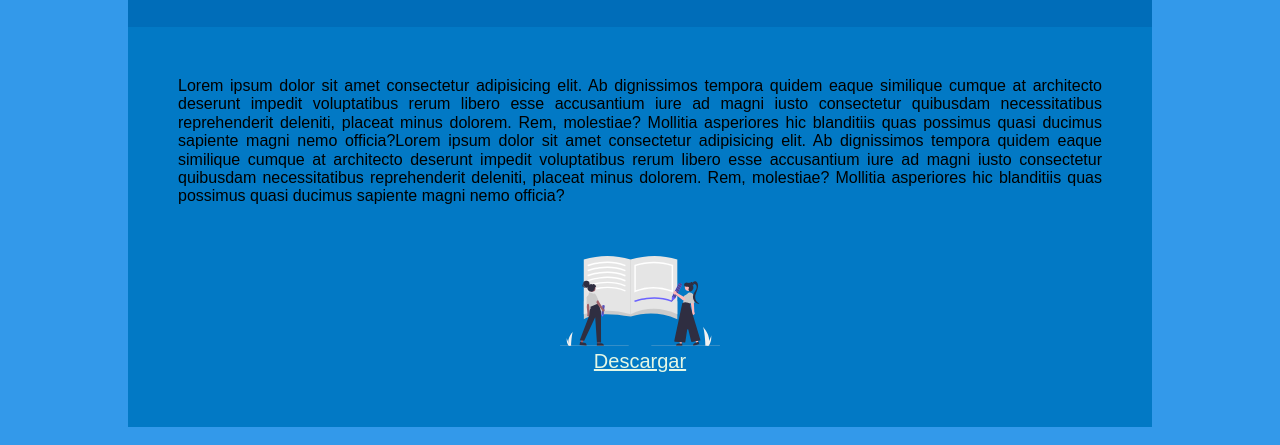
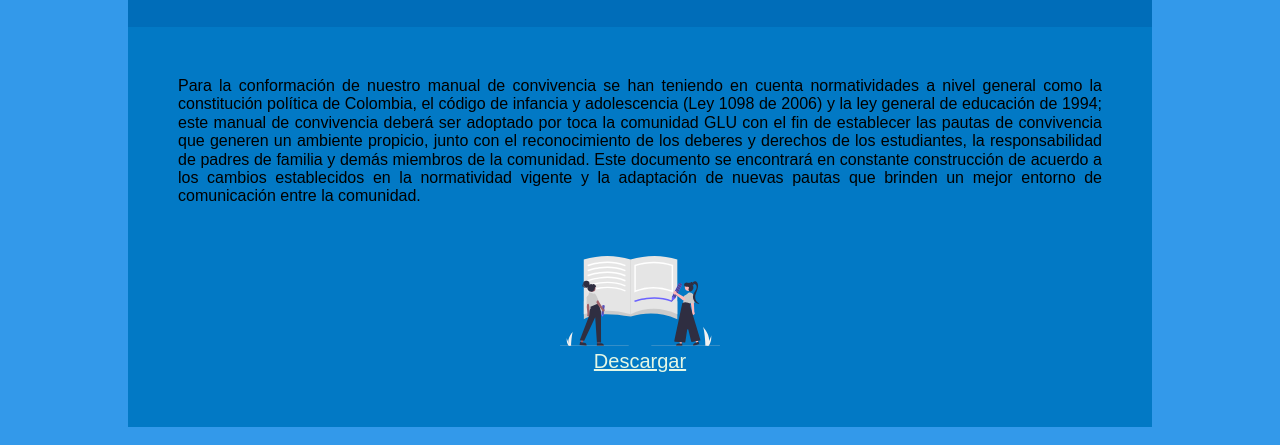
Before and after one commit to Juanito1220/GLU.github.io, a plain HTML site: page views/normatividad.html in a window 1280 px wide. Shown: the part 293-738 px from the top of the page. Drawn offline with nearby package versions, Linux system fonts and the light colour scheme; a web font is replaced by a local one.

Commit message:
Informacion de la comunidad

```diff
--- a/views/normatividad.html
+++ b/views/normatividad.html
@@ -39,7 +39,7 @@
                     <input type="checkbox" onchange="activar()" id="menu" class="nav_input">
 
                     <div class="nav__menu">
-                        <a class="nav__items nav_items_cta" onclick="desactivar()"  href="../views/../index.html">
+                        <a class="nav__items nav_items_cta" onclick="desactivar()" href="../views/../index.html">
                             <div class="icons"><i class='bx bxs-home'></i></div>Inicio
                         </a>
                         <a class="nav__items" onclick="desactivar()" href="../views/admisiones.html">
@@ -57,7 +57,7 @@
                         <a id="oculto" class="nav__items" onclick="desactivar()" href="../views/normatividad.html">
                             <div class="icons"><i class='bx bxs-contact'></i></div>Normatividad
                         </a>
-                        <a id="oculto" class="nav__items" onclick="desactivar()"  href="../views/galeria.html">
+                        <a id="oculto" class="nav__items" onclick="desactivar()" href="../views/galeria.html">
                             <div class="icons"><i class='bx bxs-contact'></i></div>Galeria de Fotos
                         </a>
 
@@ -83,17 +83,20 @@
                 <h1 class="main_title">MANUAL DE CONVIVENCIA</h1>
             </div>
             <div class="main_text">
-                <p class="text">Lorem ipsum dolor sit amet consectetur adipisicing elit. Ab dignissimos tempora quidem eaque
-                    similique cumque at architecto deserunt impedit voluptatibus rerum libero esse accusantium iure ad
-                    magni iusto consectetur quibusdam necessitatibus reprehenderit deleniti, placeat minus dolorem. Rem,
-                    molestiae? Mollitia asperiores hic blanditiis quas possimus quasi ducimus sapiente magni nemo
-                    officia?Lorem ipsum dolor sit amet consectetur adipisicing elit. Ab dignissimos tempora quidem eaque
-                    similique cumque at architecto deserunt impedit voluptatibus rerum libero esse accusantium iure ad
-                    magni iusto consectetur quibusdam necessitatibus reprehenderit deleniti, placeat minus dolorem. Rem,
-                    molestiae? Mollitia asperiores hic blanditiis quas possimus quasi ducimus sapiente magni nemo
-                    officia?</p>
-                   <a href="../doc/MANUAL DE CONVIVENCIA.pdf" download=""><img class="main_img" src="../img/manual.svg" alt=""></a>
-                    <a href="../doc/MANUAL DE CONVIVENCIA.pdf" download="" class="main_par">Descargar</a>
+                <p class="text">Para la conformación de nuestro manual de convivencia se han teniendo en cuenta
+                    normatividades a nivel general como la constitución política de Colombia, el código de infancia y
+                    adolescencia (Ley 1098 de 2006) y la ley general de educación de 1994; este manual de convivencia
+                    deberá ser adoptado por toca la comunidad GLU con el fin de establecer las pautas de convivencia que
+                    generen un ambiente propicio, junto con el reconocimiento de los deberes y derechos de los
+                    estudiantes, la responsabilidad de padres de familia y demás miembros de la comunidad.
+                    Este documento se encontrará en constante construcción de acuerdo a los cambios establecidos en la
+                    normatividad vigente y la adaptación de nuevas pautas que brinden un mejor entorno de comunicación
+                    entre la comunidad.
+
+                </p>
+                <a href="../doc/MANUAL DE CONVIVENCIA.pdf" download=""><img class="main_img" src="../img/manual.svg"
+                        alt=""></a>
+                <a href="../doc/MANUAL DE CONVIVENCIA.pdf" download="" class="main_par">Descargar</a>
             </div>
         </div>
 
```
